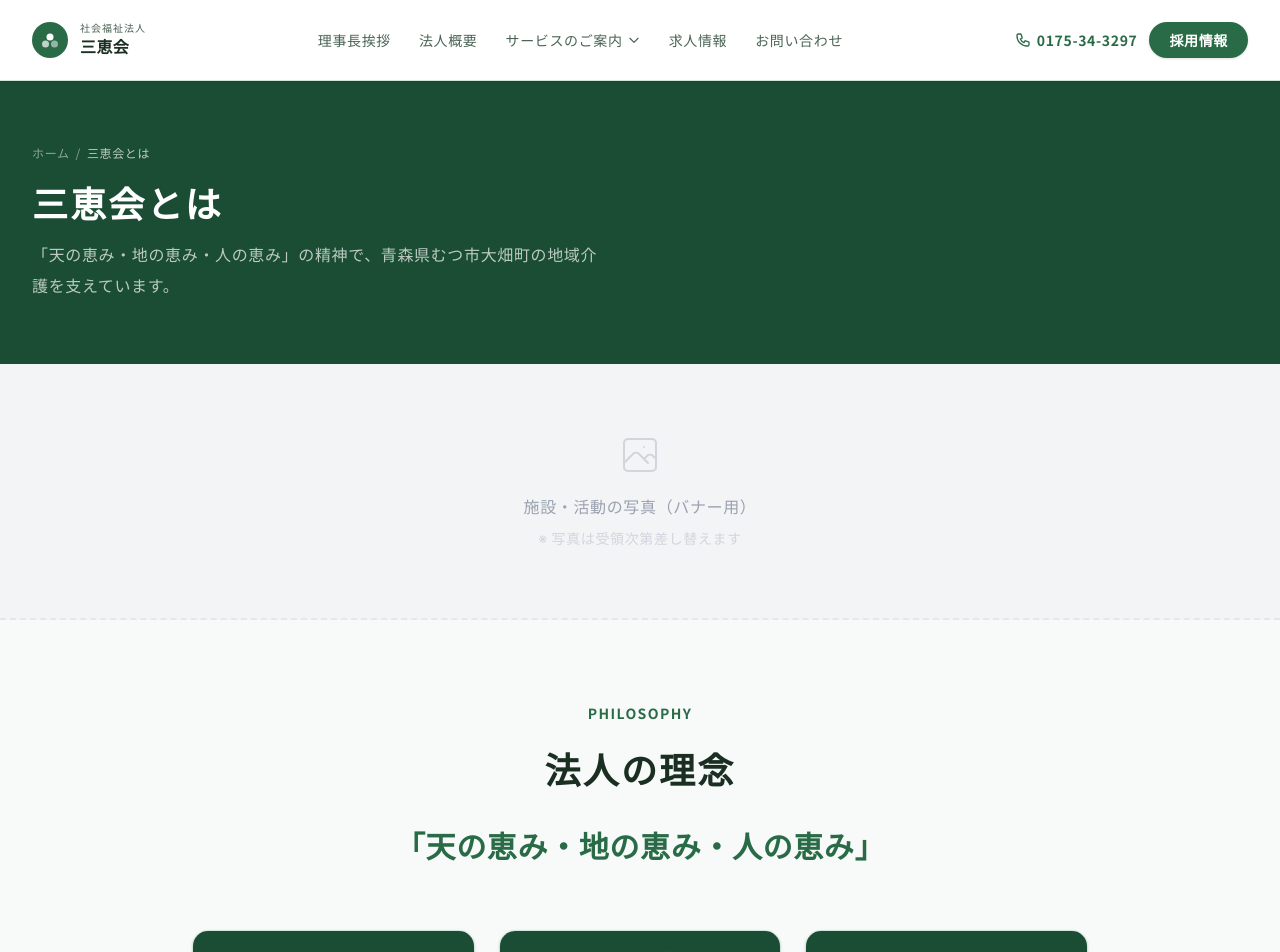
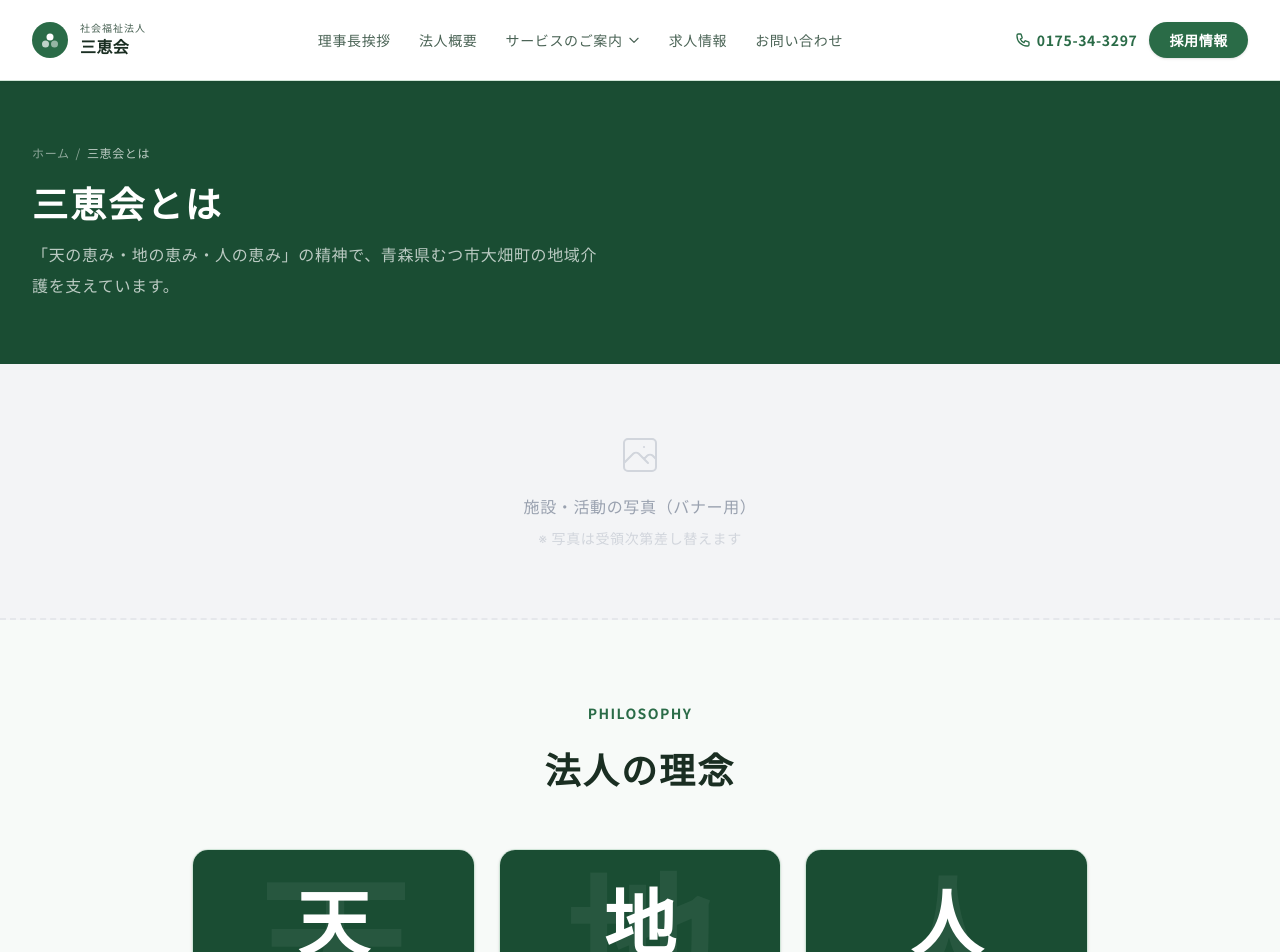
Before and after one commit to shonaka-create/shonaka-create-demo007, a Next.js app: page /about in a window 1280 px wide. Shown: the top 952 px of the page. Built offline with nearby package versions, Linux system fonts and the light colour scheme.

Commit message:
Remove philosophy tagline from about page, keep cards

```diff
--- a/app/about/page.tsx
+++ b/app/about/page.tsx
@@ -89,9 +89,6 @@ export default function AboutPage() {
             <h2 className="text-3xl sm:text-4xl font-bold text-ink mb-6">
               法人の理念
             </h2>
-            <p className="text-2xl sm:text-3xl font-bold text-primary leading-loose">
-              「天の恵み・地の恵み・人の恵み」
-            </p>
           </div>
 
           <div className="grid grid-cols-1 md:grid-cols-3 gap-6 max-w-4xl mx-auto">
```
